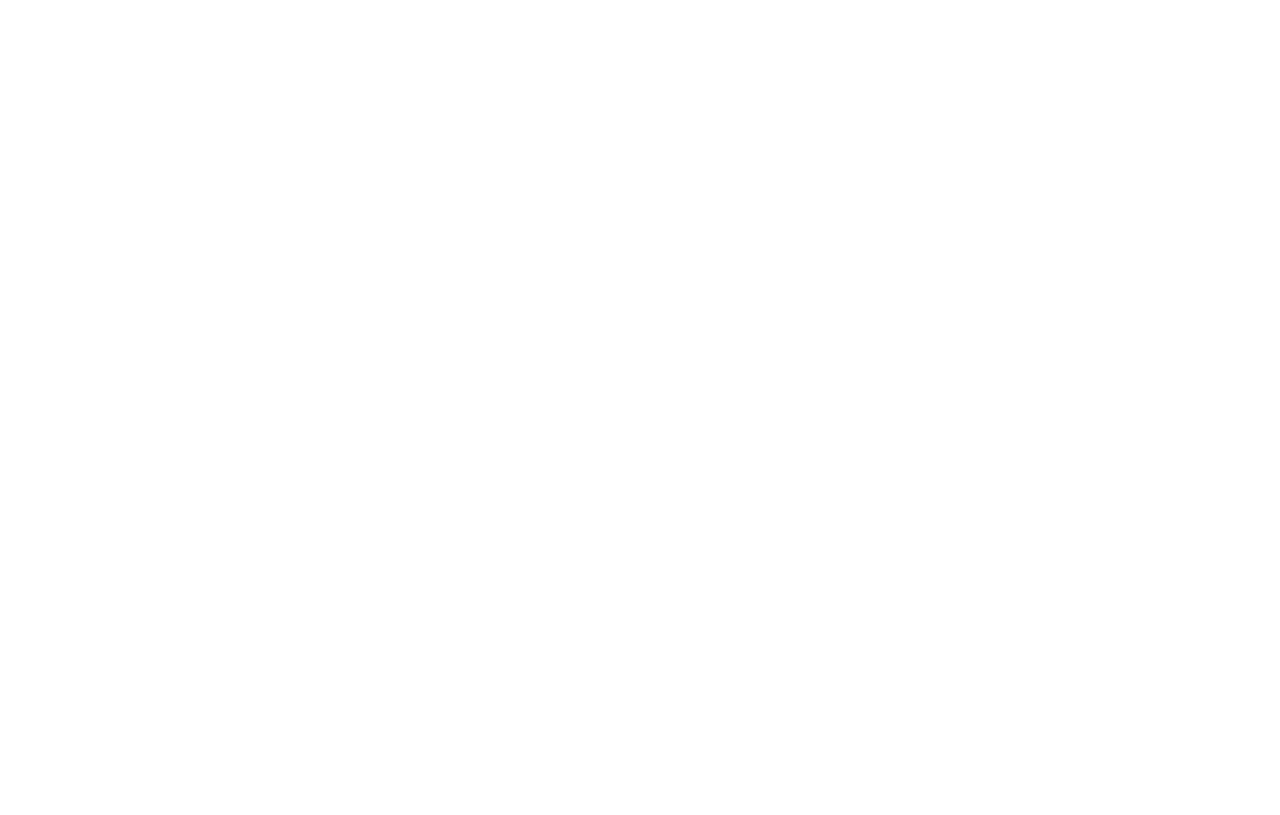
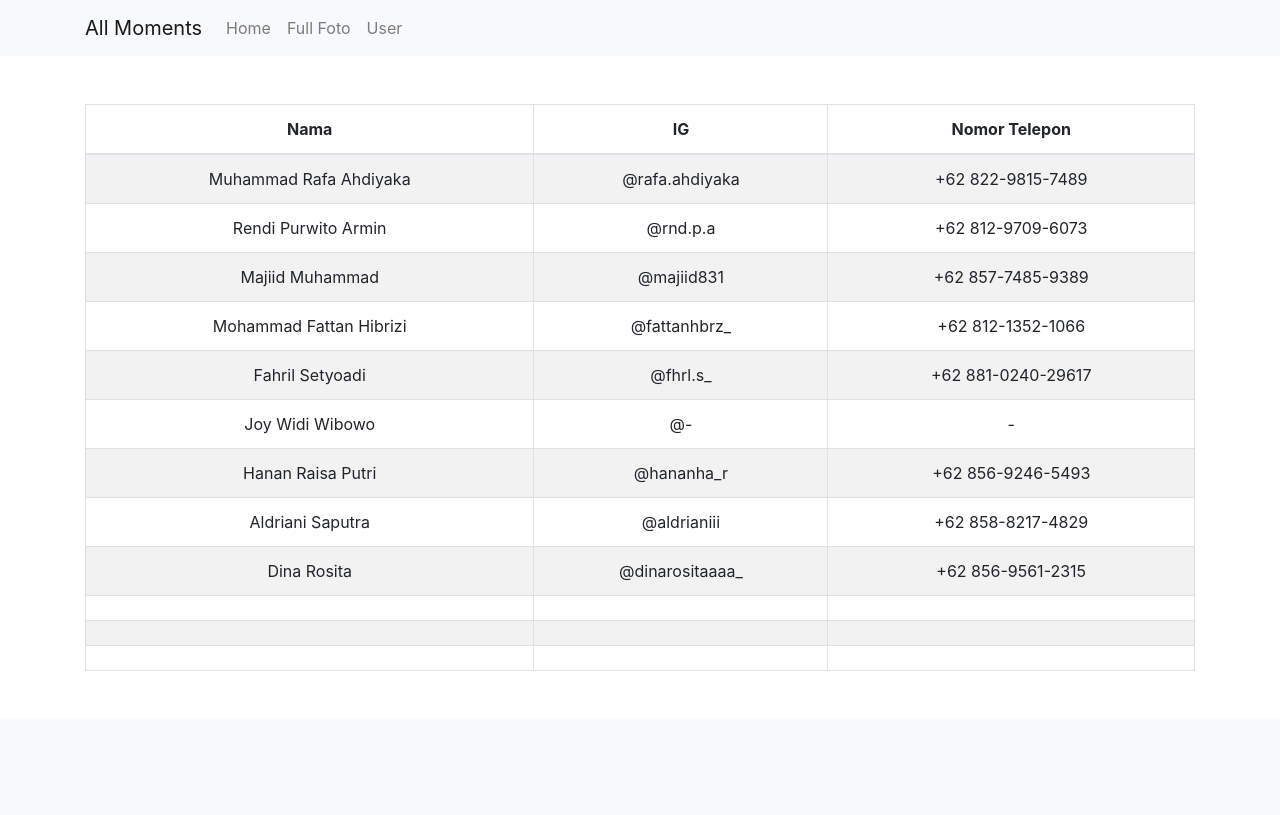
Before and after one commit to fxttn05/album_foto, a plain HTML site: page user.html in a window 1280 px wide. Drawn offline with nearby package versions, Linux system fonts and the light colour scheme.

Commit message:
more update 2

```diff
--- a/user.html
+++ b/user.html
@@ -0,0 +1,150 @@
+<!doctype html>
+<html lang="en">
+
+<head>
+    <!-- Required meta tags -->
+    <meta charset="utf-8">
+    <meta name="viewport" content="width=device-width, initial-scale=1, shrink-to-fit=no">
+
+    <!-- Bootstrap CSS -->
+    <link rel="stylesheet" href="https://stackpath.bootstrapcdn.com/bootstrap/4.5.2/css/bootstrap.min.css"
+        integrity="sha384-JcKb8q3iqJ61gNV9KGb8thSsNjpSL0n8PARn9HuZOnIxN0hoP+VmmDGMN5t9UJ0Z" crossorigin="anonymous">
+    <link rel="stylesheet" href="style.css">
+    <title>Gallery Pisju - Pisang Keju</title>
+</head>
+
+<body>
+    <!-- Navbar -->
+    <nav class="navbar navbar-expand-lg navbar-light bg-light">
+        <div class="container">
+            <a class="navbar-brand" href="#">All Moments</a>
+            <button class="navbar-toggler" type="button" data-toggle="collapse" data-target="#navbarNav"
+                aria-controls="navbarNav" aria-expanded="false" aria-label="Toggle navigation">
+                <span class="navbar-toggler-icon"></span>
+            </button>
+            <div class="collapse navbar-collapse" id="navbarNav">
+                <ul class="navbar-nav">
+                    <li class="nav-item">
+                        <a class="nav-link" href="index.html">Home</a>
+                    </li>
+                    <li class="nav-item">
+                        <a class="nav-link" href="gallery.html">Full Foto</a>
+                    </li>
+                    <li class="nav-item">
+                        <a class="nav-link" href="user.html">User</a>
+                    </li>
+                </ul>
+            </div>
+        </div>
+    </nav>
+    <!-- End Navbar -->
+
+    <!-- Content -->
+    <div class="container mt-5 mb-5">
+        <table class="table table-striped table-bordered text-center">
+            <thead>
+                <tr>
+                    <th scope="col">Nama</th>
+                    <th scope="col">IG</th>
+                    <th scope="col">Nomor Telepon</th>
+                </tr>
+            </thead>
+            <tbody>
+                <tr>
+                    <td>Muhammad Rafa Ahdiyaka</td>
+                    <td>@rafa.ahdiyaka</td>
+                    <td>+62 822-9815-7489</td>
+                </tr>
+                <tr>
+                    <td>Rendi Purwito Armin</td>
+                    <td>@rnd.p.a</td>
+                    <td>+62 812-9709-6073</td>
+                </tr>
+                <tr>
+                    <td>Majiid Muhammad</td>
+                    <td>@majiid831</td>
+                    <td>+62 857-7485-9389</td>
+                </tr>
+                <tr>
+                    <td>Mohammad Fattan Hibrizi</td>
+                    <td>@fattanhbrz_</td>
+                    <td>+62 812-1352-1066</td>
+                </tr>
+                <tr>
+                    <td>Fahril Setyoadi</td>
+                    <td>@fhrl.s_</td>
+                    <td>+62 881-0240-29617</td>
+                </tr>
+                <tr>
+                    <td>Joy Widi Wibowo</td>
+                    <td>@-</td>
+                    <td>-</td>
+                </tr>
+                <tr>
+                    <td>Hanan Raisa Putri</td>
+                    <td>@hananha_r</td>
+                    <td>+62 856-9246-5493</td>
+                </tr>
+                <tr>
+                    <td>Aldriani Saputra</td>
+                    <td>@aldrianiii</td>
+                    <td>+62 858-8217-4829</td>
+                </tr>
+                <tr>
+                    <td>Dina Rosita</td>
+                    <td>@dinarositaaaa_</td>
+                    <td>+62 856-9561-2315</td>
+                </tr>
+                <tr>
+                    <td></td>
+                    <td></td>
+                    <td></td>
+                </tr>
+                <tr>
+                    <td></td>
+                    <td></td>
+                    <td></td>
+                </tr>
+                <tr>
+                    <td></td>
+                    <td></td>
+                    <td></td>
+                </tr>
+            </tbody>
+        </table>
+    </div>
+
+
+    <!-- End content -->
+
+    <!-- Footer -->
+    <footer class="bg-light py-5">
+        <div class="container">
+            <div class="row">
+                <!-- <div class="col-md-6">
+                    <p class="text-muted">Copyright &copy; My Shop 2021</p>
+                </div>
+                <div class="col-md-6">
+                    <ul class="nav justify-content-end">
+                        <li class="nav-item">
+                            <a class="nav-link" href="#">Home</a>
+                        </li>
+                        <li class="nav-item">
+                            <a class="nav-link" href="#">Shop</a>
+                        </li>
+                        <li class="nav-item">
+                            <a class="nav-link" href="#">Contact</a>
+                        </li>
+                    </ul>
+                </div> -->
+            </div>
+        </div>
+    </footer>
+    <!-- End Footer -->
+
+    <!-- Optional JavaScript -->
+    <!-- jQuery first, then Popper.js, then Bootstrap JS -->
+    <script src="https://code.jquery.com/jquery-3.5.1.slim.min.js"
+        integrity="sha384-DfXdz2htPH0lsSSs5nCTpuj/zy4C+OGpamoFVy38MVBnE+IbbVYUew+OrCXaRkfj" crossorigin="anonymous">
+    </script>
+    <script src="https://cdn.js
```
Also changed, not shown: gallery.html (+2 -2 lines), index.html (+2 -2 lines), style.css (line endings or trailing spaces).
